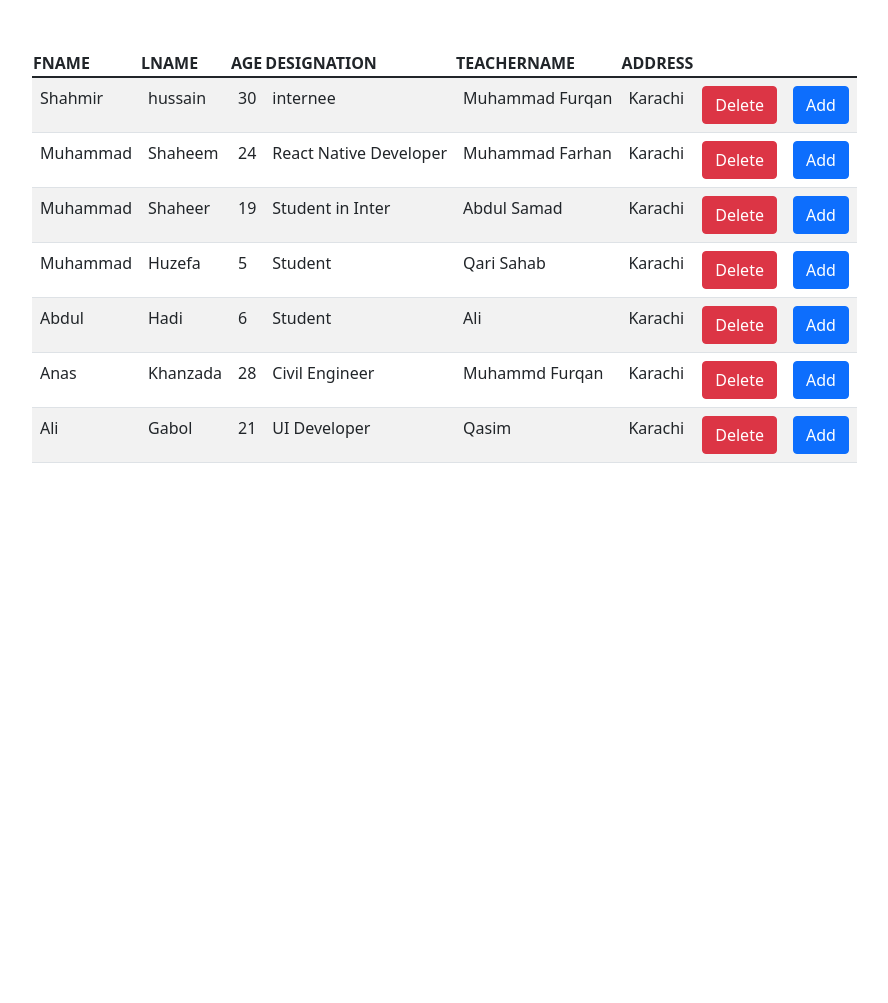
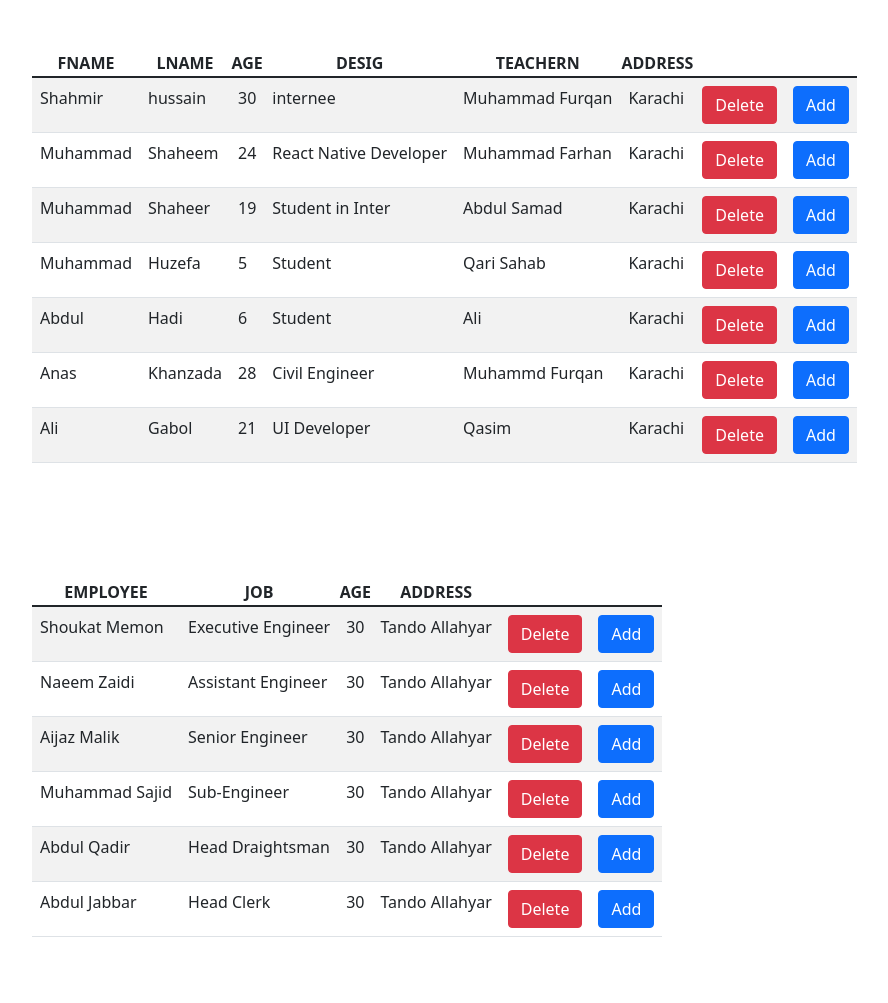
Before and after one commit to shehmirkz/javascript-project-useofevents, a plain HTML site: page index.html in a window 1280 px wide. Shown: the whole page, without its empty margins (100-988 px from the left). Before the commit the page ends 800 px from the top, so only its background shows below. Drawn offline with nearby package versions, Linux system fonts and the light colour scheme.

Commit message:
added dynamic behavior using Function

```diff
--- a/index.html
+++ b/index.html
@@ -16,7 +16,9 @@
         <div class="row">
             <div class="col-12" id="project">
 
+
             </div>
+            <div id="testing"></div>
         </div>
     </div>
 
--- a/script.js
+++ b/script.js
@@ -1,65 +1,109 @@
 
-var students = [
+let students = [
     {
         fname: 'Shahmir',
         lname: 'hussain',
         age: 30,
-        designation: 'internee',
-        teacherName: 'Muhammad Furqan',
+        desig: 'internee',
+        teacherN: 'Muhammad Furqan',
         address: 'Karachi',
     },
     {
         fname: 'Muhammad',
         lname: 'Shaheem',
         age: 24,
-        designation: 'React Native Developer',
-        teacherName: 'Muhammad Farhan',
+        desig: 'React Native Developer',
+        teacherN: 'Muhammad Farhan',
         address: 'Karachi',
     },
     {
         fname: 'Muhammad',
         lname: 'Shaheer',
         age: 19,
-        designation: 'Student in Inter',
-        teacherName: 'Abdul Samad',
+        desig: 'Student in Inter',
+        teacherN: 'Abdul Samad',
         address: 'Karachi',
     },
     {
         fname: 'Muhammad',
         lname: 'Huzefa',
         age: 5,
-        designation: 'Student',
-        teacherName: 'Qari Sahab',
+        desig: 'Student',
+        teacherN: 'Qari Sahab',
         address: 'Karachi',
     },
     {
         fname: 'Abdul',
         lname: 'Hadi',
         age: 6,
-        designation: 'Student',
-        teacherName: 'Ali',
+        desig: 'Student',
+        teacherN: 'Ali',
         address: 'Karachi',
     },
     {
         fname: 'Anas',
         lname: 'Khanzada',
         age: 28,
-        designation: 'Civil Engineer',
-        teacherName: 'Muhammd Furqan',
+        desig: 'Civil Engineer',
+        teacherN: 'Muhammd Furqan',
         address: 'Karachi',
     },
     {
         fname: 'Ali',
         lname: 'Gabol',
         age: 21,
-        designation: 'UI Developer',
-        teacherName: 'Qasim',
+        desig: 'UI Developer',
+        teacherN: 'Qasim',
         address: 'Karachi',
     }
 
 ];
 
-var mainTable = document.getElementById('project');
+
+let officeEmployees = [
+    {
+        employee: 'Shoukat Memon',
+        Job: 'Executive Engineer',
+        age: '30',
+        Address: 'Tando Allahyar',
+    },
+    {
+        employee: 'Naeem Zaidi',
+        job: 'Assistant Engineer',
+        age: '30',
+        Address: 'Tando Allahyar',
+    },
+    {
+        employee: 'Aijaz Malik',
+        job: 'Senior Engineer',
+        age: '30',
+        Address: 'Tando Allahyar',
+    },
+    {
+        employee: 'Muhammad Sajid',
+        job: 'Sub-Engineer',
+        age: '30',
+        Address: 'Tando Allahyar',
+    },
+    {
+        employee: 'Abdul Qadir',
+        job: 'Head Draightsman',
+        age: '30',
+        Address: 'Tando Allahyar',
+    },
+    {
+        employee: 'Abdul Jabbar',
+        job: 'Head Clerk',
+        age: '30',
+        Address: 'Tando Allahyar',
+    },
+];
+
+
+
+let renderTable = (items, elementId) => {
+
+    let mainTable = document.getElementById(elementId);
 
     let table = document.createElement('table');
     table.classList.add('table', 'table-striped', 'table-hover');
@@ -67,6 +111,7 @@ mainTable.appendChild(table);
 
 
     let tableHead = document.createElement('thead');
+    tableHead.classList.add('text-center');
     table.appendChild(tableHead);
 
     let tableBody = document.createElement('tbody');
@@ -75,7 +120,7 @@ table.appendChild(tableBody);
 
 
 
-students.forEach((student, index) => {
+    items.forEach((student, index) => {
         let row = document.createElement('tr');
         tableHead.appendChild(row);
         tableBody.appendChild(row);
@@ -120,19 +165,11 @@ students.forEach((student, index) => {
         addButtononTd.appendChild(addButton);
         row.appendChild(addButtononTd);
 
-
         addButton.onclick = function () {
             tableBody.appendChild(row);
         }
+    })
+}
+renderTable(students, 'project');
 
-
-
-
-
-
-
-
-
-
-
-})
+renderTable(officeEmployees, 'testing');
```
Lines whose indentation alone changed are shown as unchanged.
